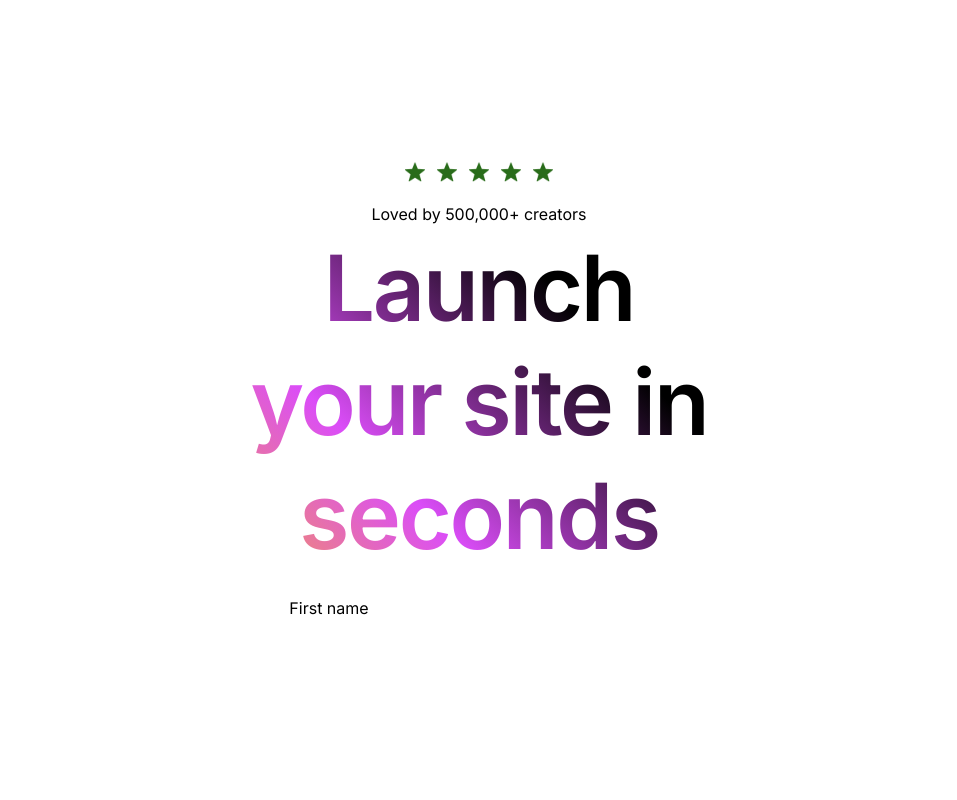
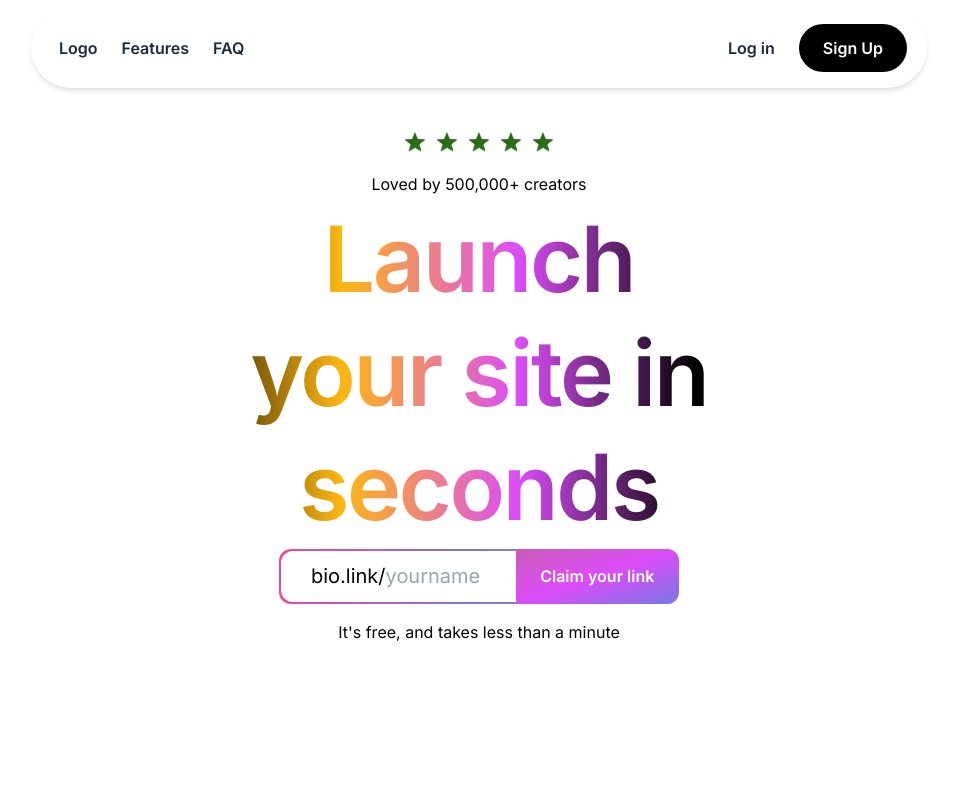
Before and after one commit to SamJohn04/biolink-clone, a Next.js app: page / in a window 1280 px wide. Shown: the top 800 px of the page, without its empty margins (161-1118 px from the left). Built offline with nearby package versions, Linux system fonts and the light colour scheme.

Commit message:
update : homePage

```diff
--- /dev/null
+++ b/src/app/components/navBar.tsx
@@ -0,0 +1,23 @@
+import React from "react";
+
+function NavBar() {
+  return (
+    <div className="z-10 flex justify-center w-full h-full text-black">
+      <div className="md:w-[70%] w-[95%] h-full bg-white m-2 z-2 rounded-full shadow-md text-slate-800 font-semibold">
+        <div className="flex items-center justify-between">
+          <div className="flex gap-6  p-7 ">
+            <label>Logo</label>
+            <label className="md:flex hidden">Features</label>
+            <label className="md:flex hidden">FAQ</label>
+          </div>
+          <div className="flex gap-6 px-5">
+            <button title="login">Log in</button>
+            <button title="Signup" className="bg-black py-3 px-6 rounded-full text-white">Sign Up</button>
+          </div>
+        </div>
+      </div>
+    </div>
+  );
+}
+
+export default NavBar;
--- /dev/null
+++ b/src/app/components/themeBox.tsx
@@ -0,0 +1,9 @@
+import React from 'react'
+
+function ThemeBox() {
+  return (
+    <div>ThemeBox</div>
+  )
+}
+
+export default ThemeBox
--- a/src/app/globals.css
+++ b/src/app/globals.css
@@ -1,22 +1,17 @@
-
-@import url('https://fonts.googleapis.com/css2?family=Inter:wght@700&display=swap');
-@import url('https://fonts.googleapis.com/css2?family=Inter:wght@300;400;500;700&display=swap');
-
-
+@import url("https://fonts.googleapis.com/css2?family=Inter:wght@700&display=swap");
+@import url("https://fonts.googleapis.com/css2?family=Inter:wght@300;400;500;700&display=swap");
 @tailwind base;
 @tailwind components;
 @tailwind utilities;
 
-
 .font-inter {
-  font-family:
-    'Inter', sans-serif;
-  font-weight:550;
+  font-family: "Inter", sans-serif;
+  font-weight: 450;
 }
 
 .font-poppins {
-  font-family: 'Inter', sans-serif;
-  font-weight:550;
+  font-family: "Inter", sans-serif;
+  font-weight: 550;
 }
 
 :root {
@@ -45,15 +40,28 @@
 
 @keyframes gradientAnimation {
   0% {
-      background-position: 100% 0;
+    background-position: 100% 0;
   }
   100% {
-      background-position: -100% 0;
+    background-position: -100% 0;
   }
 }
-
+.border-gradient {
+  background: linear-gradient(90deg, #f00, #0f0, #00f);
+  background-size: 200% 100%;
+  animation: gradientAnimation 3s linear infinite;
+}
 .gradient-text {
-  background: linear-gradient(45deg, #000000, #fdb712,#db4df8, #000000, #000000);;
+  background: linear-gradient(
+    90deg,
+    #000000,
+    #000000,
+    #000000,
+    #fdb712,
+    #db4df8,
+    #000000,
+    #000000
+  );
   background-size: 200% 100%;
   color: transparent;
   -webkit-background-clip: text;
--- a/src/app/page.tsx
+++ b/src/app/page.tsx
@@ -1,29 +1,61 @@
 import Image from "next/image";
+import star from "../../public/star.png";
+import NavBar from "./components/navBar";
 
 export default function Home() {
   return (
-    <main className="flex flex-col w-full h-full min-h-screen bg-white items-center justify-center">
-      <div className="flex flex-col w-[40%]">
-        <div className="flex items-center justify-center   gap-3 ">
-          <img width="20" height="20" src="./star.png" alt="star--v1" />
-          <img width="20" height="20" src="./star.png" alt="star--v1" />
-          <img width="20" height="20" src="./star.png" alt="star--v1" />
-          <img width="20" height="20" src="./star.png" alt="star--v1" />
-          <img width="20" height="20" src="./star.png" alt="star--v1" />
+    <main className="flex flex-col w-full h-full min-h-screen bg-white ">
+      <NavBar />
+      <section
+        id="home"
+        className="flex flex-col w-full h-full min-h-screen bg-transparent items-center justify-center mt-[-100px]"
+      >
+        <div className="flex flex-col md:w-[40%] w-[80%]">
+          <div className="flex items-center justify-center   gap-3 ">
+            <Image width="20" height="20" src={star} alt="star--v1" />
+            <Image width="20" height="20" src={star} alt="star--v1" />
+            <Image width="20" height="20" src={star} alt="star--v1" />
+            <Image width="20" height="20" src={star} alt="star--v1" />
+            <Image width="20" height="20" src={star} alt="star--v1" />
+          </div>
+          <label className="flex text-black justify-center pt-5">
+            Loved by 500,000+ creators
+          </label>
         </div>
-        <div className="flex text-black justify-center pt-5">
-          Loved by 500,000+ creators
+        <div className="flex items-center md:w-[43%] w-[90%] px-[10px]">
+          <label className="md:text-[5.7rem] text-[40px] text-black font-poppins text-center leading-tight tracking-tight gradient-text p-[1%] duration-300">
+            Launch your site in seconds
+          </label>
         </div>
-      </div>
-      <div className="flex items-center md:w-[43%] w-[90%] px-[10px]">
-        <div className="md:text-[5.7rem] text-[40px] text-black font-poppins text-center leading-tight tracking-tight gradient-text p-[1%]">
-          Launch your site in seconds
+        <div className="flex flex-col items-center justify-center">
+          <div className="flex items-center justify-center h-[50px] md:h-[55px] w-[300px] md:w-[400px] rounded-xl bg-gradient-to-r from-pink-500 via-[#7777e5] to-yellow-500 pl-[2px] py-[2px] overflow-hidden">
+            <div className="flex h-full w-full items-center justify-between bg-white rounded-xl ">
+              <div className="flex justify-start items-center md:pl-[30px] pl-[10px]">
+                <h1 className="text-black md:text-xl">bio.link/</h1>
+                <input
+                  className="md:h-[45px] h-[40px] md:w-[130px]  border-none focus:outline-none focus:border-transparent w-[80px] md:text-xl text-black"
+                  placeholder="yourname"
+                ></input>
+              </div>
+              <button
+                title="claim my link"
+                className="h-[55px] w-full bg-gradient-to-br from-[#ca5bb6] via-[#db4df8]  to-[#7777e5] text-white "
+              >
+                <label htmlFor="" className="font-semibold ">
+                  Claim your link
+                </label>
+              </button>
+            </div>
+          </div>
+          <label className="text-black p-4">
+            It&apos;s free, and takes less than a minute
+          </label>
         </div>
-      </div>
-      <div className="flex items-center justify-center">
-        <label className="">First name</label>
-        <input className="w-[300px] h-[60px]" />
-      </div>
+      </section>
+      <section id='about' className="flex flex-col items-center justify-center text-black">
+        <h1 className="text-[4rem]  font-inter">Unmatchable features. </h1>
+        <h1 className="text-[4rem] font-inter text-transparent  bg-clip-text bg-gradient-to-r from-purple-400 to-pink-600" >Free , forever. </h1>
+      </section>
     </main>
   );
 }
```
Also changed, not shown: public/themes.png (added), 1 other file (tests, documents, lock files or other folders).
